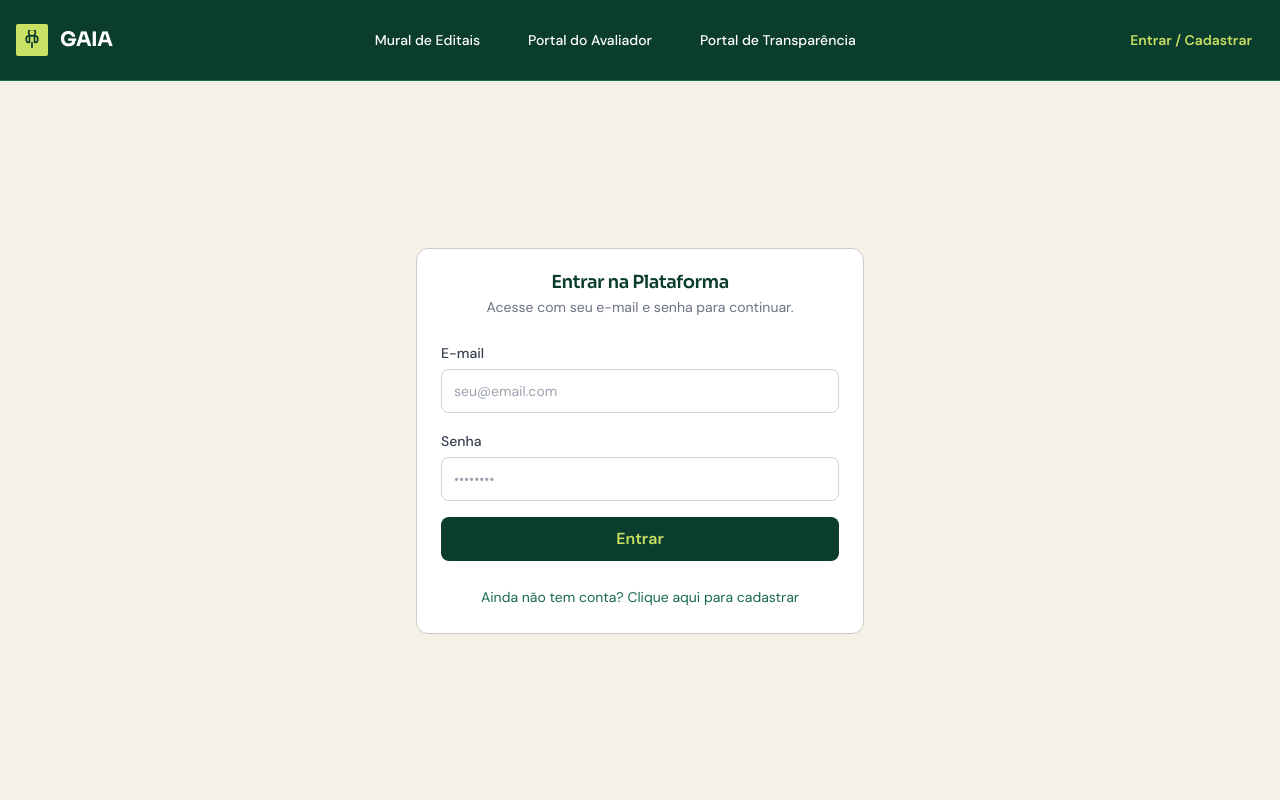
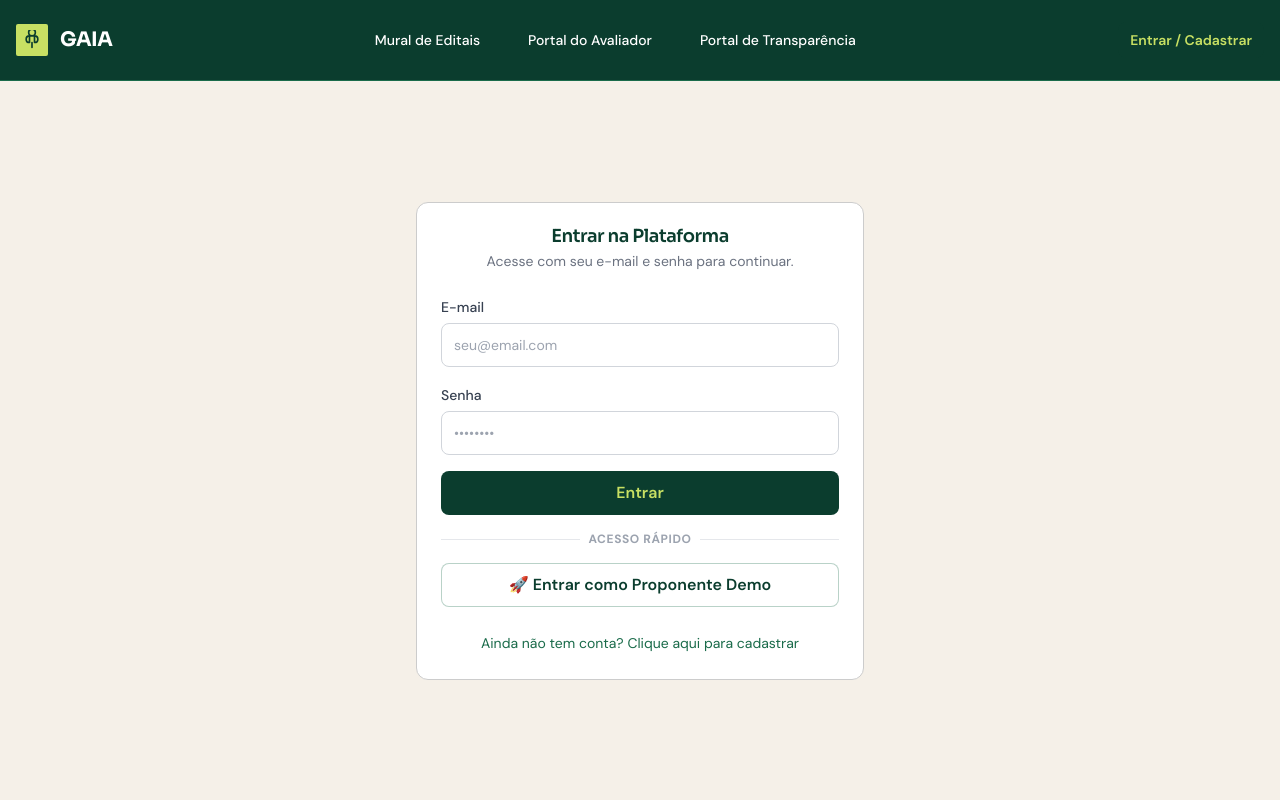
Before and after one commit to Matsukami/hackamarh, a Next.js app: page /entrar in a window 1280 px wide. Shown: the top 800 px of the page. Built offline with nearby package versions, Linux system fonts and the light colour scheme; no server answers.

Commit message:
feat(t04): implement proponent credentials and login bypass

```diff
--- a/src/app/entrar/page.tsx
+++ b/src/app/entrar/page.tsx
@@ -46,6 +46,24 @@ export default function LoginPage() {
       }
     } catch (err: any) {
       setError(err.message || 'Ocorreu um erro na autenticação.');
+    } finally {
+      setLoading(false);
+    }
+  };
+
+  const handleBypassLogin = async () => {
+    setLoading(true);
+    setError(null);
+
+    try {
+      const { error } = await supabase.auth.signInWithPassword({
+        email: 'proponente@teste.com',
+        password: 'ProponenteJredd2026!',
+      });
+      if (error) throw error;
+      router.push('/painel');
+    } catch (err: any) {
+      setError(err.message || 'Ocorreu um erro ao entrar com a conta de demonstração.');
     } finally {
       setLoading(false);
     }
@@ -104,6 +122,29 @@ export default function LoginPage() {
             <Button type="submit" className="w-full" disabled={loading}>
               {loading ? 'Aguarde...' : isLogin ? 'Entrar' : 'Cadastrar'}
             </Button>
+
+            {isLogin && (
+              <>
+                <div className="relative my-4 flex items-center justify-center">
+                  <div className="absolute inset-0 flex items-center">
+                    <div className="w-full border-t border-gray-200"></div>
+                  </div>
+                  <span className="relative bg-white px-2 text-xs font-bold uppercase tracking-wider text-gray-400">
+                    Acesso Rápido
+                  </span>
+                </div>
+
+                <Button
+                  type="button"
+                  variant="secondary"
+                  className="w-full border-mata-alta/30 transition-all duration-300 hover:border-mata-alta hover:bg-mata-alta/5"
+                  onClick={handleBypassLogin}
+                  disabled={loading}
+                >
+                  🚀 Entrar como Proponente Demo
+                </Button>
+              </>
+            )}
           </form>
 
           <div className="mt-6 text-center">
```
Also changed, not shown: scripts/seed-usuarios.js (renamed from scripts/seed-avaliador.js, +37 -18 lines).
